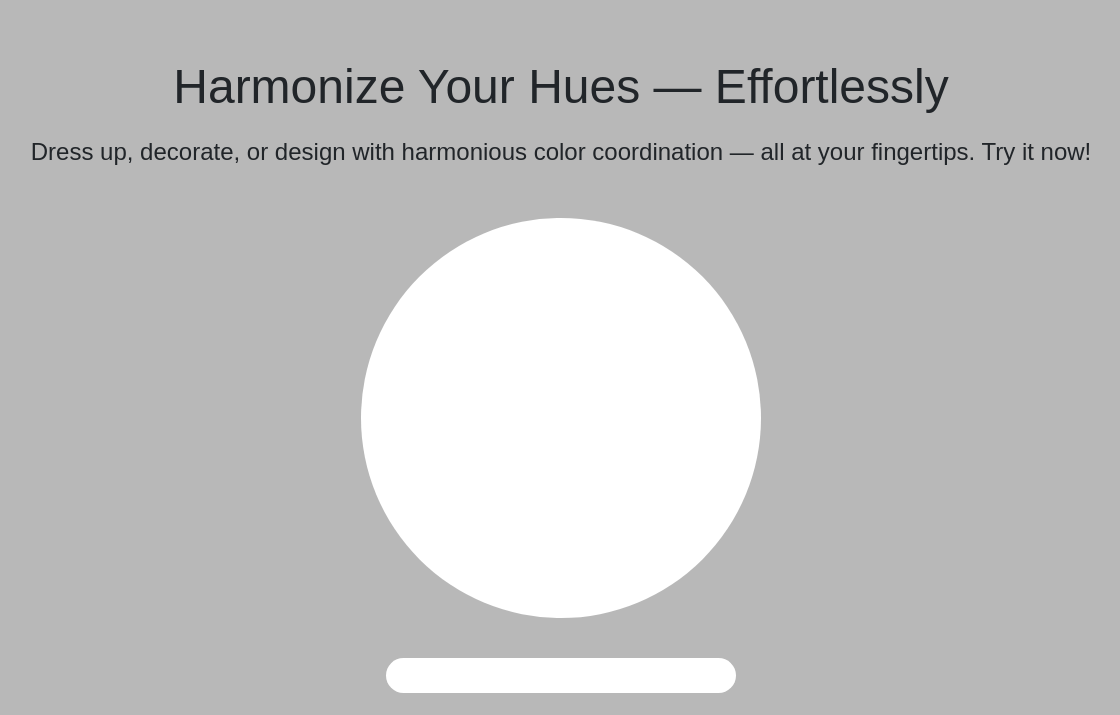
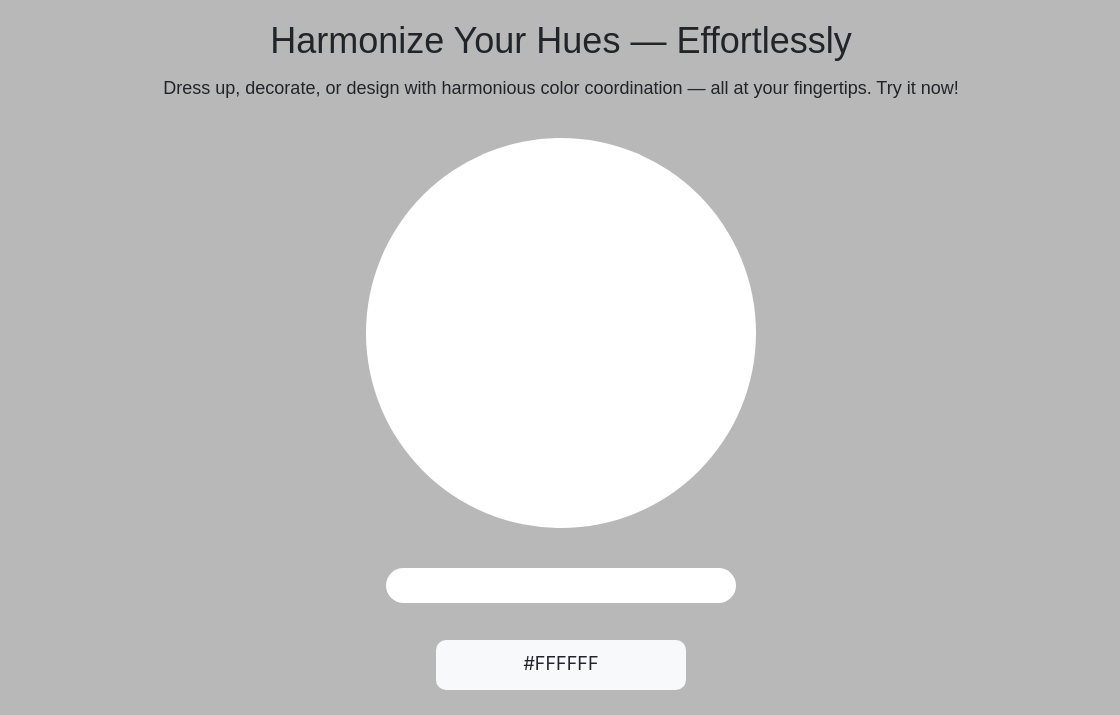
Before and after one commit to chingu-voyages/v49-tier1-team-01, a React (Create React App) app in the folder frontend/: page / in a window 1536 px wide. Shown: the part 100-815 px from the top of the page, without its empty margins (207-1327 px from the left). Built offline with nearby package versions, Linux system fonts and the light colour scheme; a web font is replaced by a local one.

Commit message:
made refinements

```diff
--- a/frontend/src/index.css
+++ b/frontend/src/index.css
@@ -102,13 +102,13 @@ a:hover{
 
 @media screen and (min-width: 1441px) {
   html{
-    font-size: x-large;
+    font-size: large;
   }
 
   .color-wheel-placeholder{
     margin: auto;
-    height: 400px;
-    width: 400px;
+    height: 390px;
+    width: 390px;
     margin-bottom: 40px;
   }
 
@@ -122,11 +122,11 @@ a:hover{
   }
 
   .hex-code-input{
-    width: 300px;
+    width: 250px;
     padding: 10px 0;
     border-radius: 10px;
     margin-top: 10px;
-    height: 60px;
+    height: 50px;
   }
 
   .generate-button{
```
